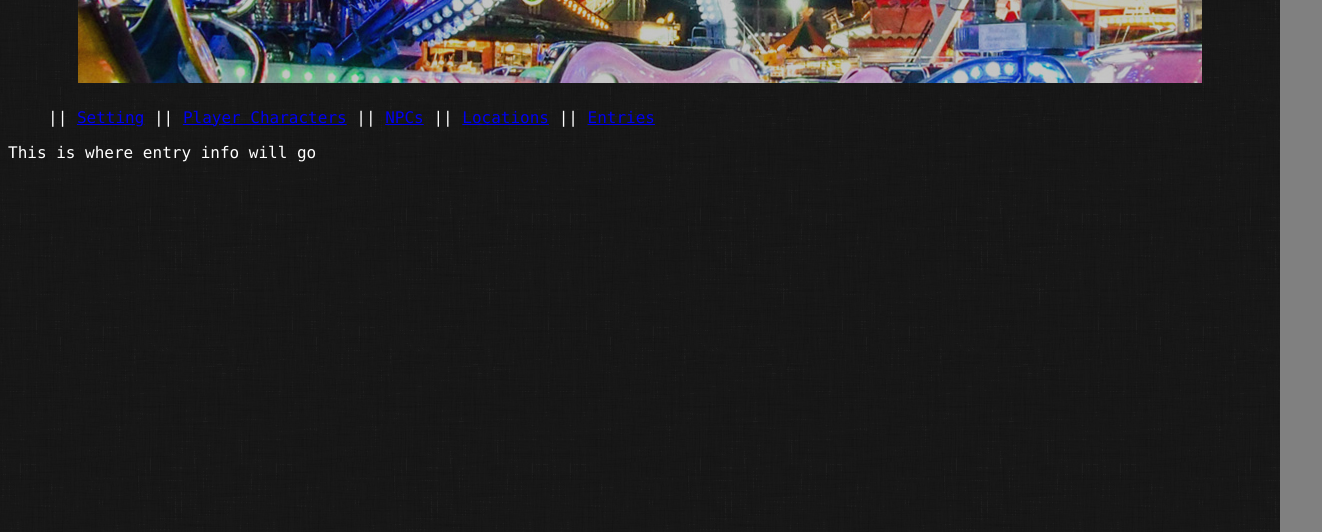
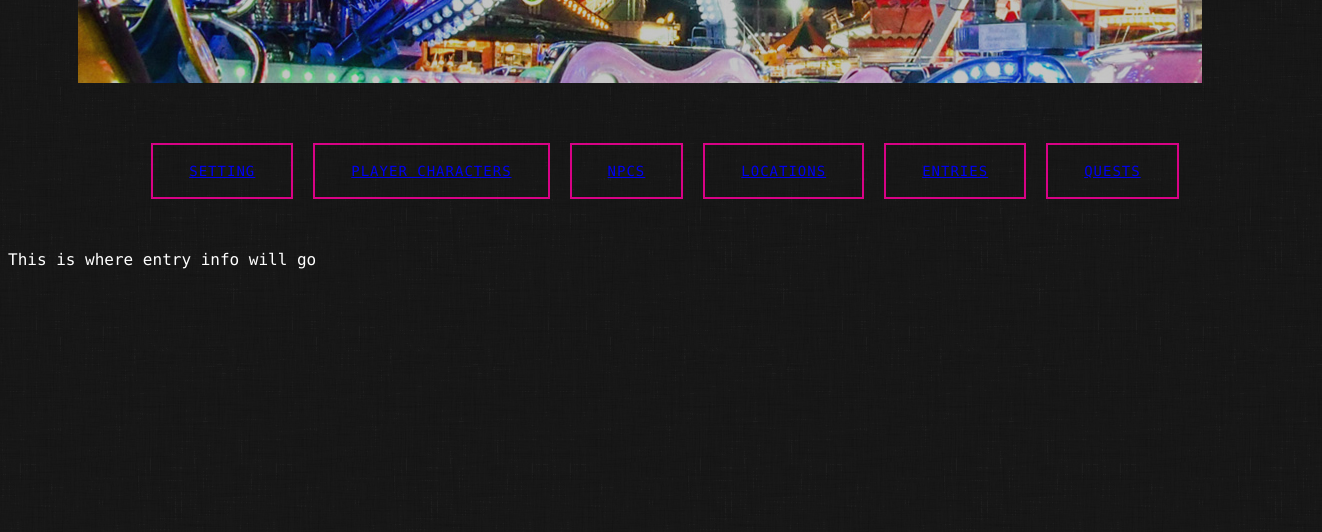
Before and after one commit to tlhorn88/dnd, a plain HTML site: page entries.html in a window 1280 px wide. Shown: the part 268-800 px from the top of the page, 1322 px wide, since content can reach past the window. Drawn offline with Linux system fonts and the light colour scheme.

Commit message:
Update entries.html

```diff
--- a/entries.html
+++ b/entries.html
@@ -10,15 +10,26 @@
       <h1>Setting</h1>
     </header>
 
-    <div class = "breadcrumbs">
-      <ul>
-        <li class = ""><a href = "index.html">Setting</a></li>
-        <li class = ""><a href = "pcs.html">Player Characters</a></li>
-        <li class = ""><a href = "npcs.html">NPCs</a></li>
-        <li class = ""><a href = "locations.html">Locations</a></li>
-        <li class = ""><a href = "entries.html">Entries</a></li>
-      </ul>
-     <div>
+    <div id="outer">
+      <div class="button_slide slide_right"><a href = "index.html">
+        SETTING
+      </a></div>
+      <div class="button_slide slide_right"><a href = "pcs.html">
+        PLAYER CHARACTERS
+      </a></div>
+      <div class="button_slide slide_right"><a href = "npcs.html">
+        NPCS
+      </a></div>
+      <div class="button_slide slide_right"><a href = "locations.html">
+        LOCATIONS
+      </a></div>
+      <div class="button_slide slide_right"><a href = "#">
+        ENTRIES
+      </a></div>
+      <div class="button_slide slide_right"><a href = "quests.html">
+        QUESTS
+      </a></div>
+    </div>
 
 <p>This is where entry info will go</p>
 
```
